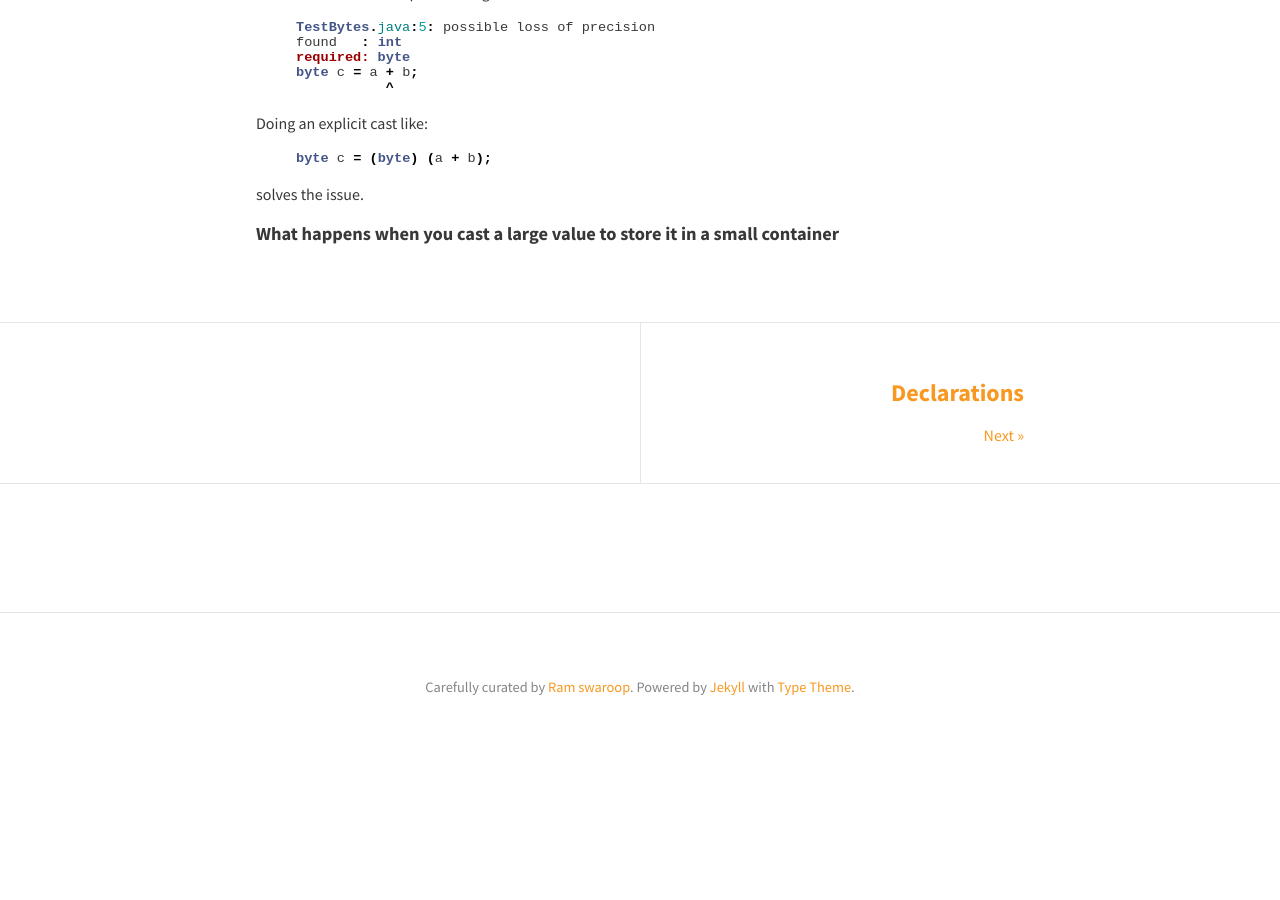
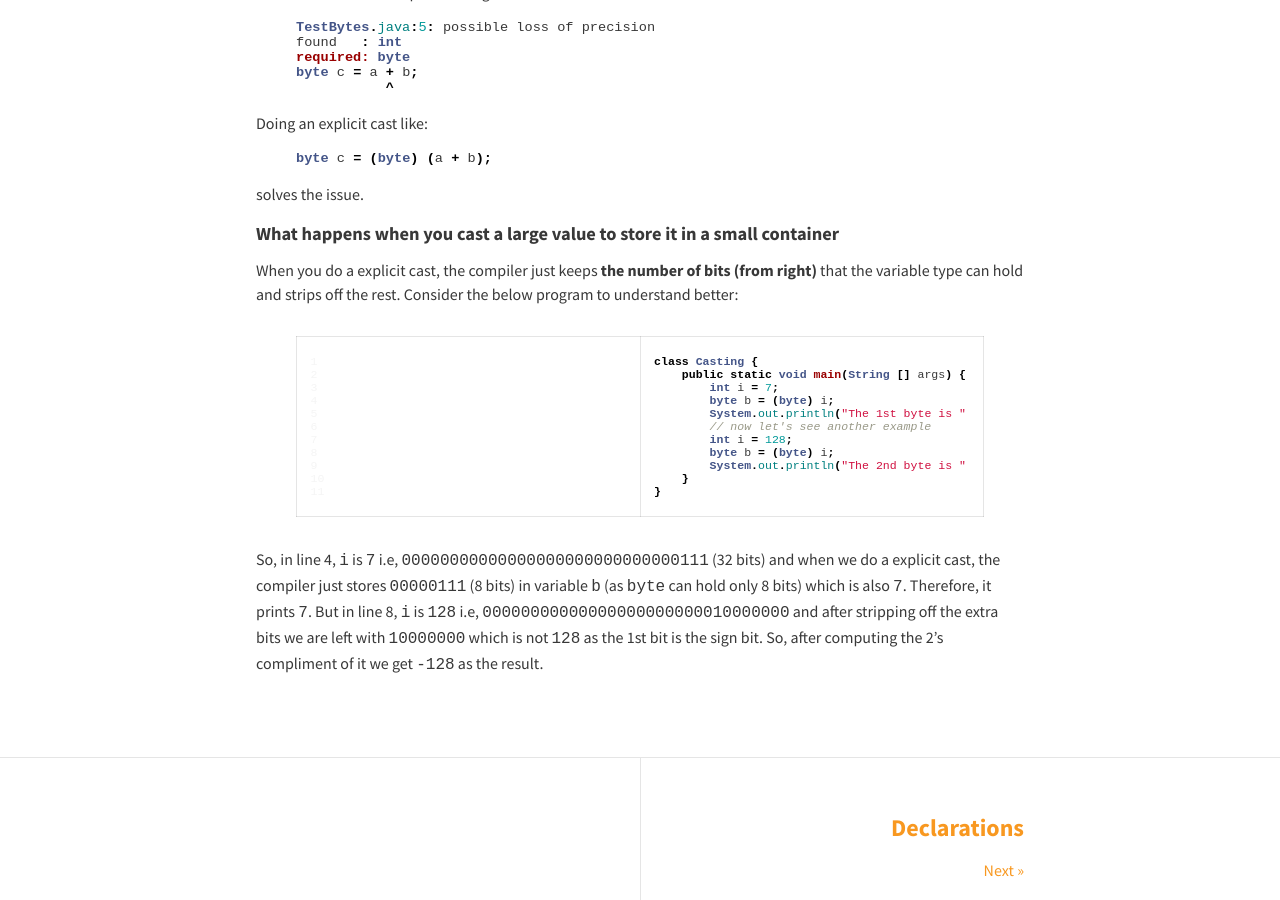
Before and after one commit to rampatra/JavaNotes, a Jekyll site: the page built from _posts/2015-05-14-variables-and-literals.md, in a window 1280 px wide and 900 px high, scrolled down 5261 px. Built offline with Jekyll 4.4.1, drawn with Linux system fonts in a browser that asks for light colours; nearby versions of some CDN libraries; comment, search, counter and statistics services are not loaded; before the commit the page ends 6024 px from its top, so only the background shows below that.

Commit message:
added content

```diff
--- a/_posts/2015-05-14-variables-and-literals.md
+++ b/_posts/2015-05-14-variables-and-literals.md
@@ -302,3 +302,26 @@ byte c = (byte) (a + b);
 solves the issue.
 
 #### What happens when you cast a large value to store it in a small container
+
+When you do a explicit cast, the compiler just keeps __the number of bits (from right)__ that the variable type can hold
+and strips off the rest. Consider the below program to understand better:
+
+{% highlight java linenos %}
+class Casting {
+    public static void main(String [] args) {
+        int i = 7;
+        byte b = (byte) i;
+        System.out.println("The 1st byte is " + b); // prints 7
+        // now let's see another example
+        int i = 128;
+        byte b = (byte) i;
+        System.out.println("The 2nd byte is " + b); // prints -128
+    }
+}
+{% endhighlight %}
+
+So, in line 4, `i` is `7` i.e, `00000000000000000000000000000111` (32 bits) and when we do a explicit cast, the compiler
+just stores `00000111` (8 bits) in variable `b` (as `byte` can hold only 8 bits) which is also `7`. Therefore, it prints
+`7`. But in line 8, `i` is `128` i.e, `00000000000000000000000010000000` and after stripping off the extra bits we are
+left with `10000000` which is not `128` as the 1st bit is the sign bit. So, after computing the 2's compliment of it we
+get `-128` as the result.
```
